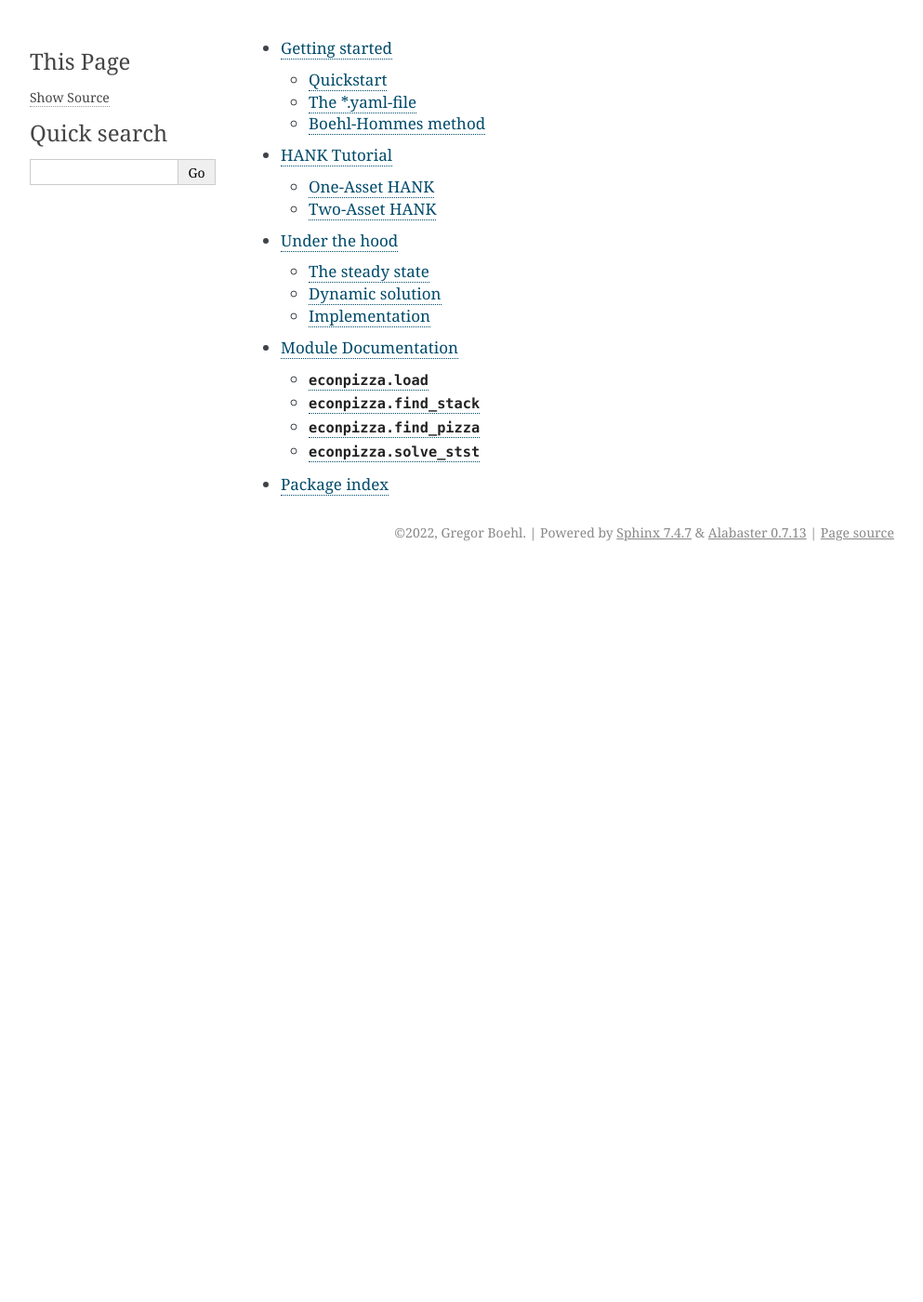
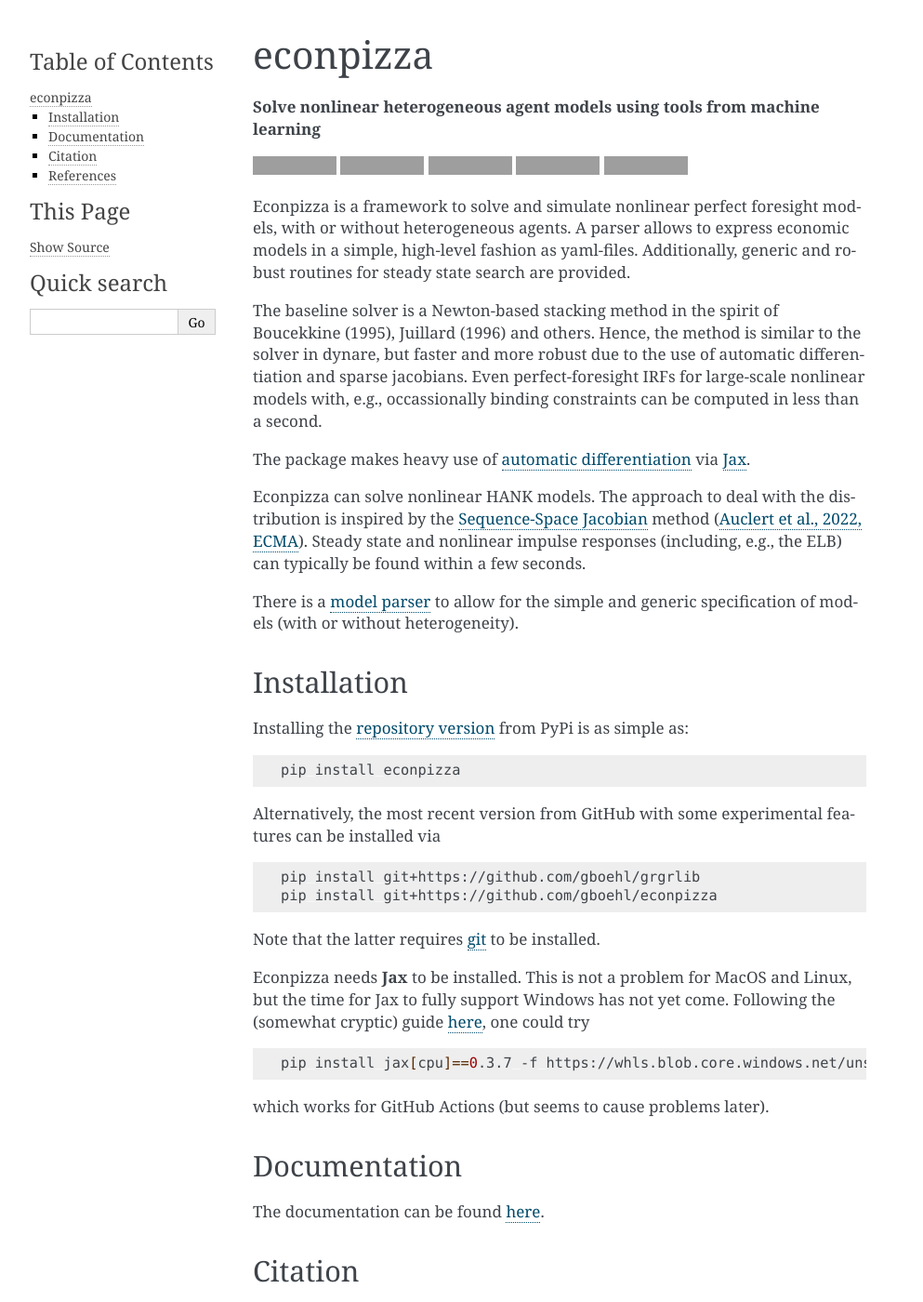
Before and after one commit to gboehl/econpizza, a Sphinx documentation site: the page built from docs/index.rst, in a window 1280 px wide and 1400 px high. Shown: the whole window at 93% size, without its empty margins (148-1141 px from the left). Built offline with Sphinx 7.4.7, drawn with Linux system fonts in a browser that asks for light colours; pages that are not in the unit, such as notebooks, are missing from menus; some of the changed lines change nothing that is shown; some of the changed text lies outside the part shown; grey boxes are pictures that could not be loaded.

Commit message:
improve docs

```diff
--- a/docs/conf.py
+++ b/docs/conf.py
@@ -65,9 +65,12 @@
 
 autoclass_content = "both"
 autodoc_member_order = "groupwise"
+latex_use_parts = False
+
 
 def setup(app):
     app.add_stylesheet('css/custom.css')
+
 
 master_doc = 'index'
 
--- a/docs/index.rst
+++ b/docs/index.rst
@@ -1,6 +1,8 @@
 .. econpizza documentation master file,
    You can adapt this file completely to your liking, but it should at least
    contain the root `toctree` directive.
+
+.. include:: ../README.rst
 
 .. toctree::
    :maxdepth: 2
```
